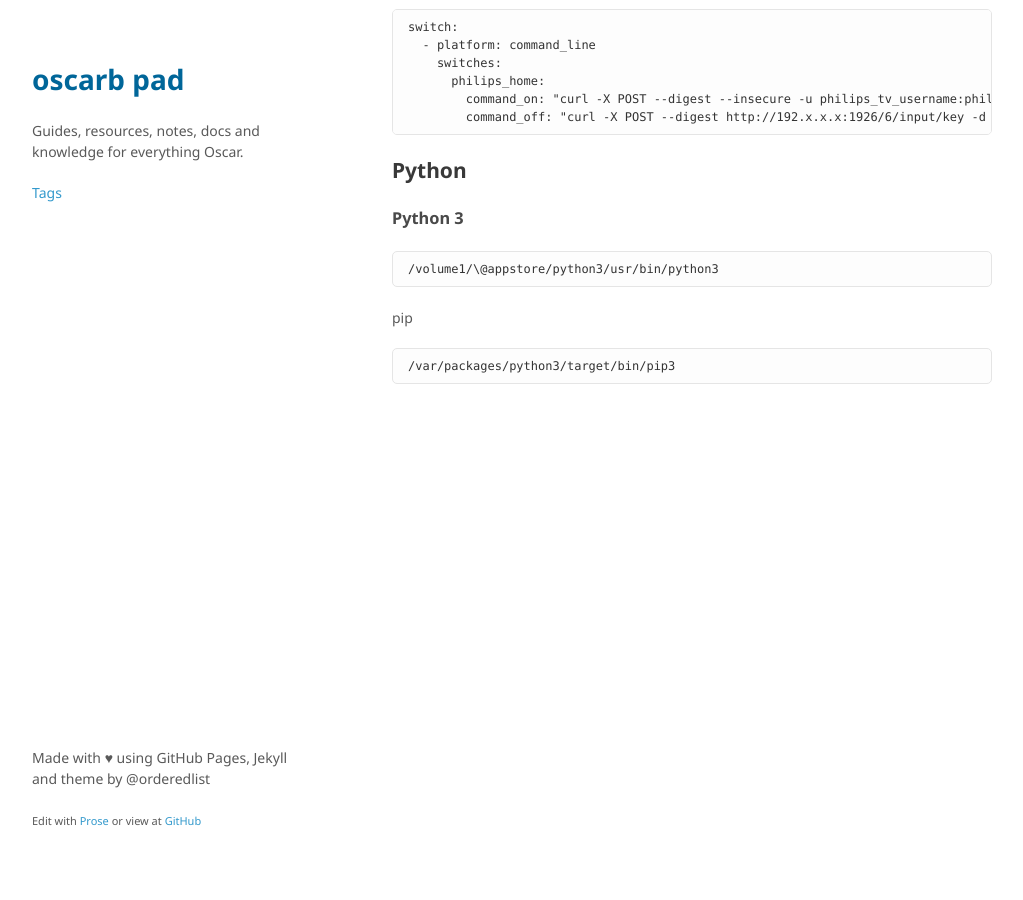
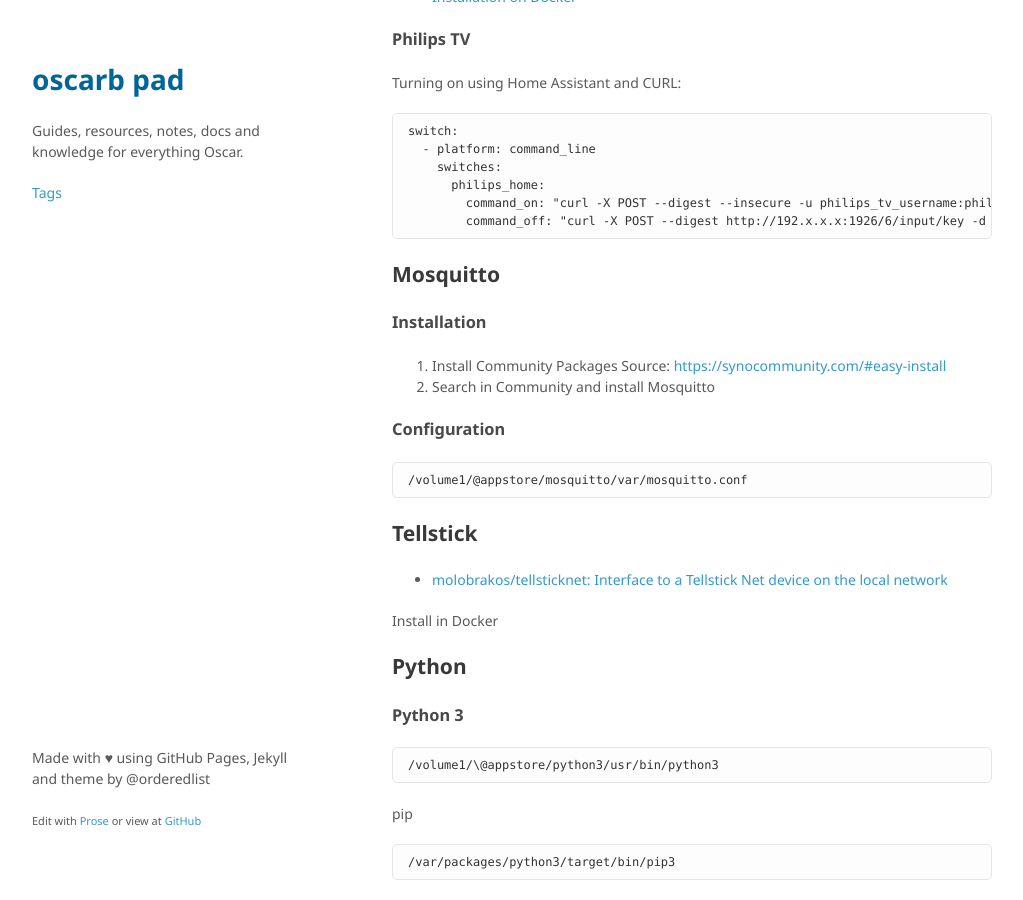
Before and after one commit to oscarb/pad, a Jekyll site: the page built from _docs/ds713.md, in a window 1280 px wide and 900 px high, scrolled down 10514 px. Shown: the whole window, without its empty margins (128-1151 px from the left). Built offline with Jekyll 4.4.1, drawn with Linux system fonts in a browser that asks for light colours; some web fonts are replaced; some of the changed text lies outside the part shown.

Commit message:
Update ds713.md

````diff
--- a/_docs/ds713.md
+++ b/_docs/ds713.md
@@ -302,13 +302,6 @@ https://github.com/Blastitt/DailyXKCDß
 https://documenter.getpostman.com/view/6167403/Rzfni66c?version=latest
 
 
-
-
-
-
-
-
-
 ## Home Assistant
 
 Configuring UI
@@ -453,6 +446,28 @@ switch:
 ```
 
 
+## Mosquitto
+
+### Installation
+
+1. Install Community Packages Source: https://synocommunity.com/#easy-install
+2. Search in Community and install Mosquitto
+
+### Configuration
+
+```
+/volume1/@appstore/mosquitto/var/mosquitto.conf
+```
+
+
+
+## Tellstick
+
+* [molobrakos/tellsticknet: Interface to a Tellstick Net device on the local network](https://github.com/molobrakos/tellsticknet)
+
+Install in Docker
+
+
 ## Python
 
 ### Python 3
````
